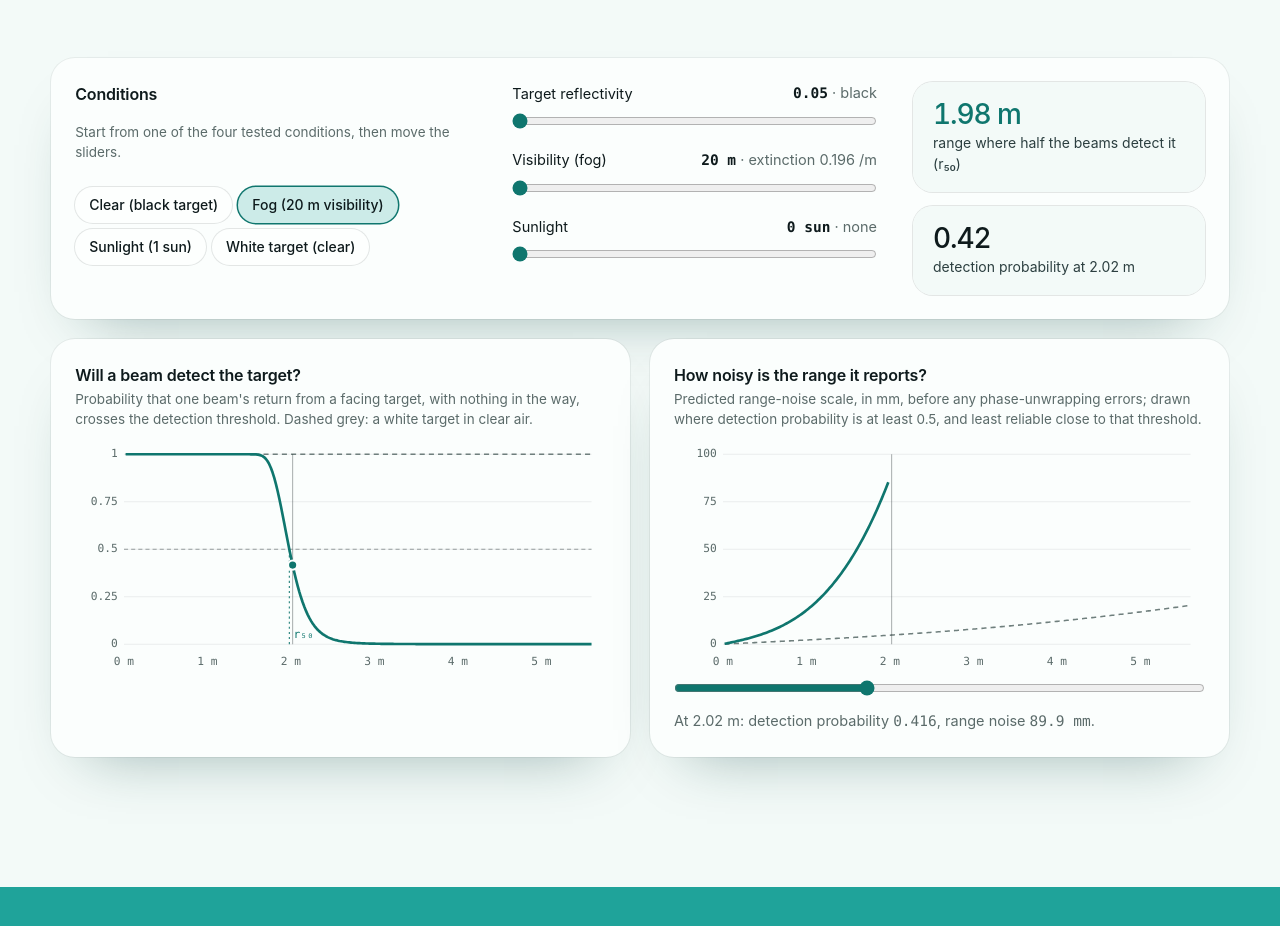
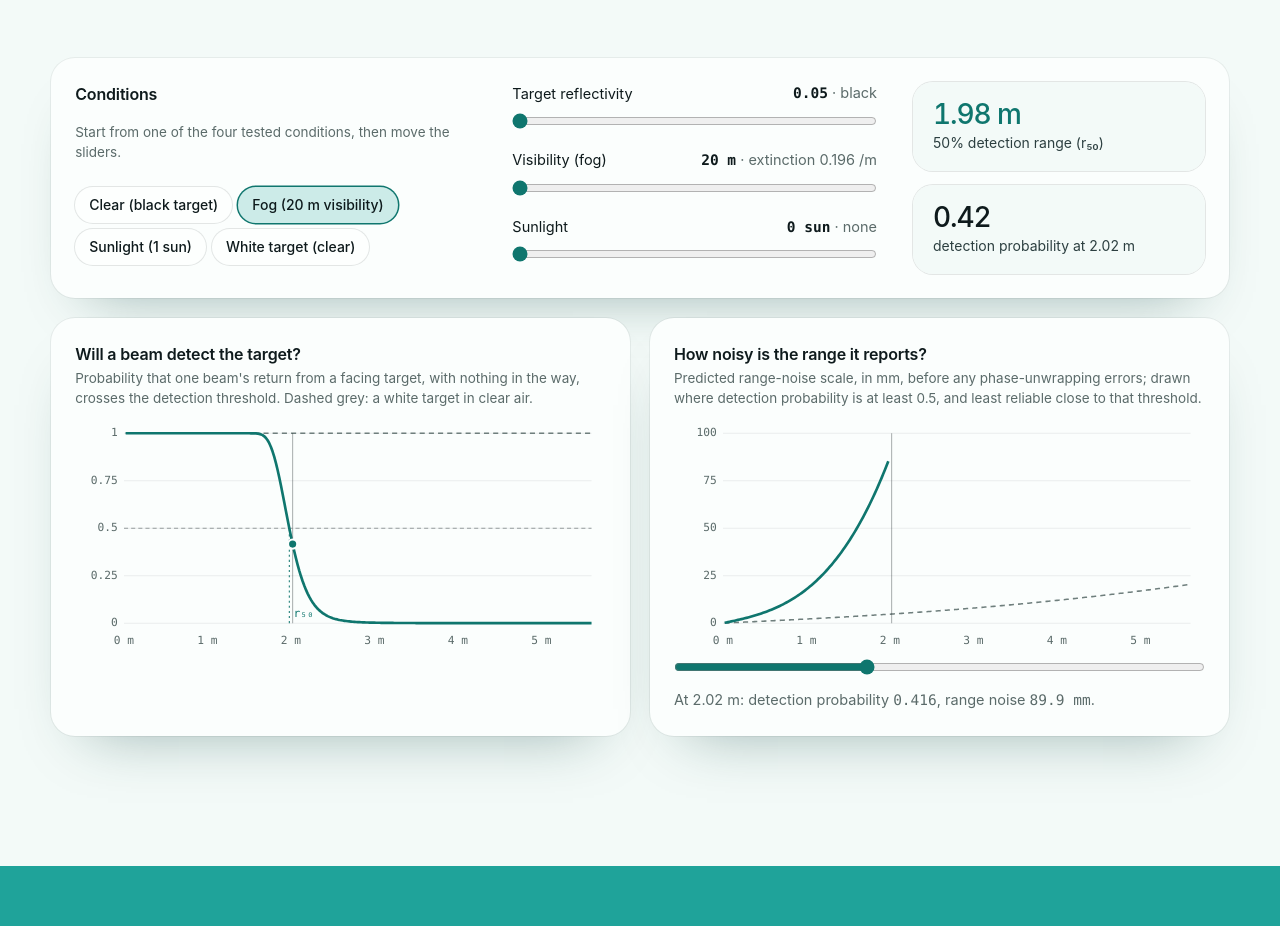
Before and after one commit to jjmensah/move-to-see, a React (Vite) app in the folder web/: page / in a window 1280 px wide. Shown: the part 3246-4172 px from the top of the page. Built offline with nearby package versions, Linux system fonts and the light colour scheme.

Commit message:
fix(web): keep units beside their numbers in the sensor stats

```diff
--- a/web/src/Sensor.tsx
+++ b/web/src/Sensor.tsx
@@ -230,13 +230,15 @@ export default function Sensor({ world, replayCondition }: { world: World; repla
             <b className="num">{curve.r50M <= lastR ? `${curve.r50M.toFixed(2)} m` : `> ${lastR} m`}</b>
             <span>
               {curve.r50M <= lastR
-                ? "range where half the beams detect it (r₅₀)"
+                ? "50% detection range (r₅₀)"
                 : `r₅₀ = ${curve.r50M.toFixed(1)} m, past the 5.6 m reporting limit`}
             </span>
           </div>
           <div className="stat">
             <b className="num">{curve.pd[cursor].toFixed(2)}</b>
-            <span>detection probability at {r.toFixed(2)} m</span>
+            <span>
+              detection probability at <span className="nowrap">{r.toFixed(2)} m</span>
+            </span>
           </div>
         </div>
       </div>
--- a/web/src/styles.css
+++ b/web/src/styles.css
@@ -518,6 +518,10 @@ code {
 .stat span {
   font-size: 14px;
   color: var(--ink-2);
+  text-wrap: pretty;
+}
+.nowrap {
+  white-space: nowrap;
 }
 .stage-wrap {
   position: relative;
```
